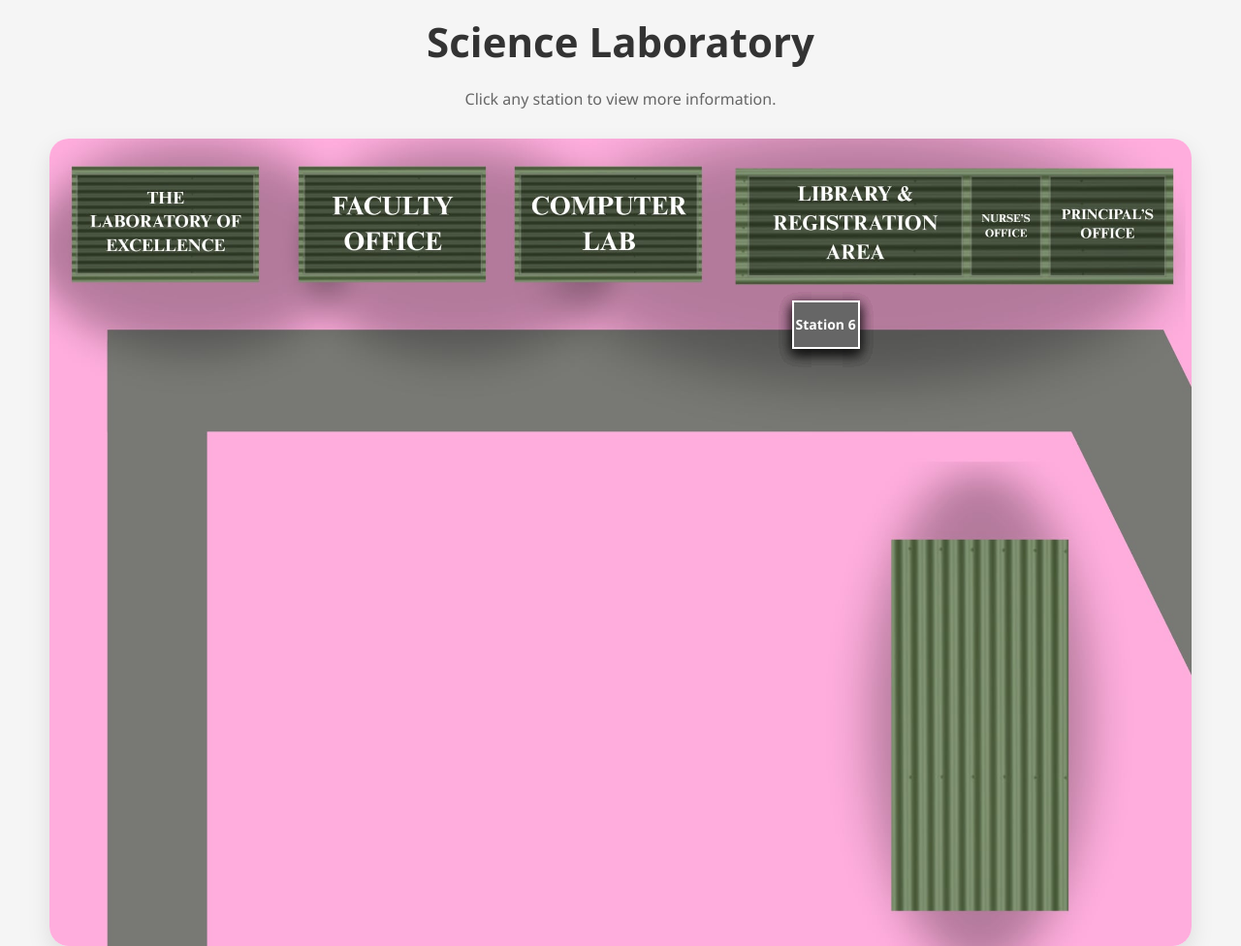
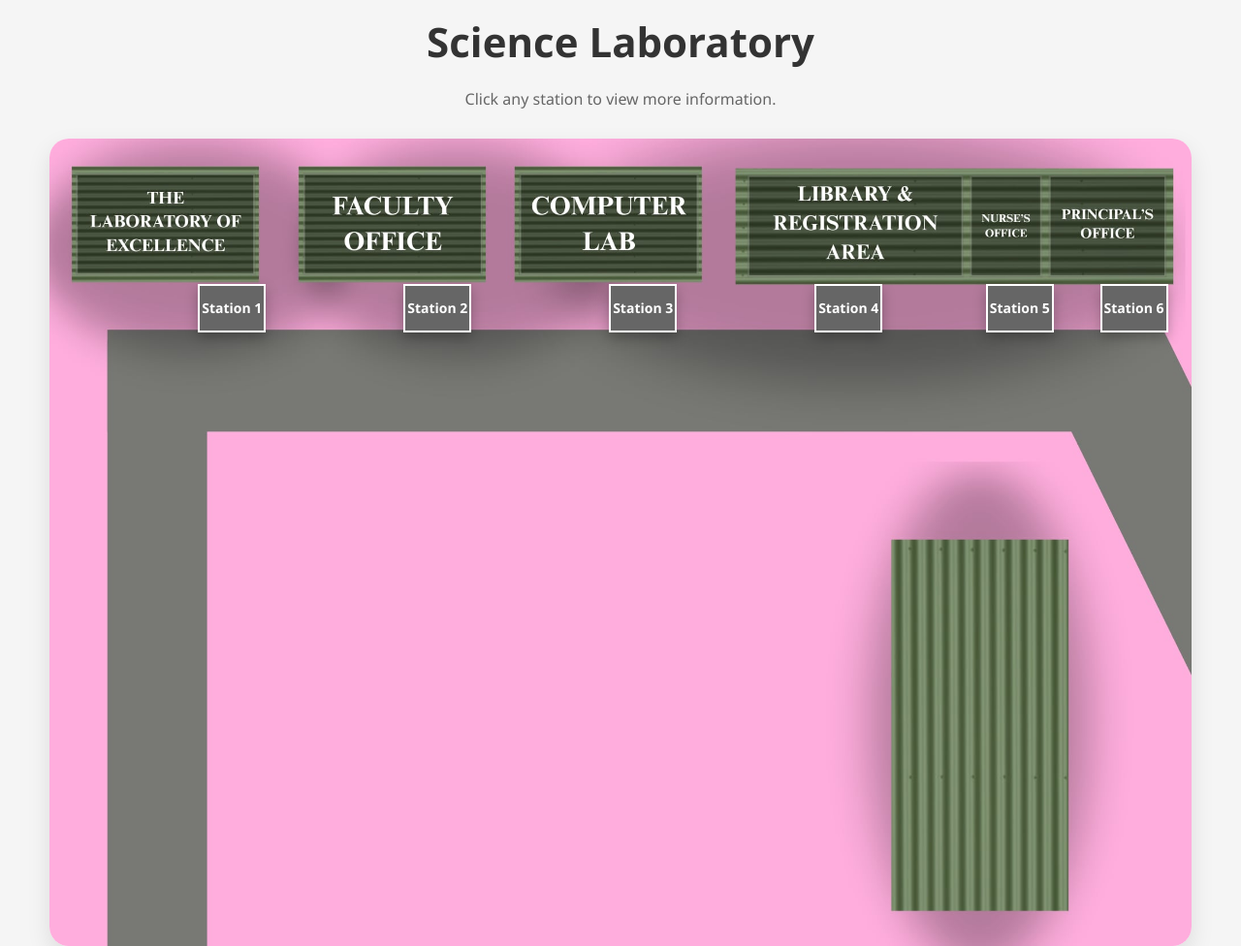
Before and after one commit to j4hgl/sosa-2026, a plain HTML site: page index.html in a window 1280 px wide. Shown: the part 998-1974 px from the top of the page at 97% size. Drawn offline with Linux system fonts and the light colour scheme.

Commit message:
Update style.css

```diff
--- a/style.css
+++ b/style.css
@@ -608,45 +608,33 @@ section h6{
 /* ========== STATION LOCATIONS ========== */
 
 .station1{
-
-    top:20%;
-    left:65%;
-
+    top: 18%;
+    left: 13%;
 }
 
 .station2{
-
-    top:20%;
-    left:65%;
-
+    top: 18%;
+    left: 31%;
 }
 
 .station3{
-
-    top:20%;
-    left:65%;
-
+    top: 18%;
+    left: 49%;
 }
 
 .station4{
-
-    top:20%;
-    left:65%;
-
+    top: 18%;
+    left: 67%;
 }
 
 .station5{
-
-    top:20%;
-    left:65%;
-
+    top: 18%;
+    left: 82%;
 }
 
 .station6{
-
-    top:20%;
-    left:65%;
-
+    top: 18%;
+    left: 92%;
 }
 
 /* ========== STATION CARDS ========== */
```
